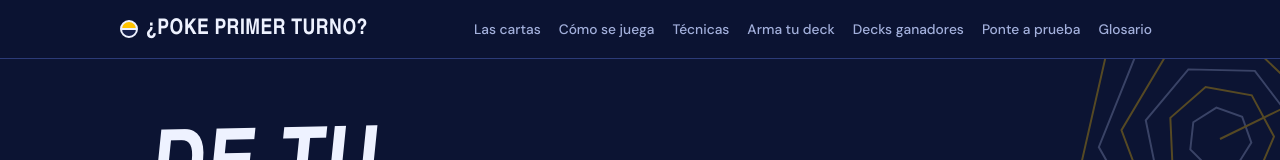
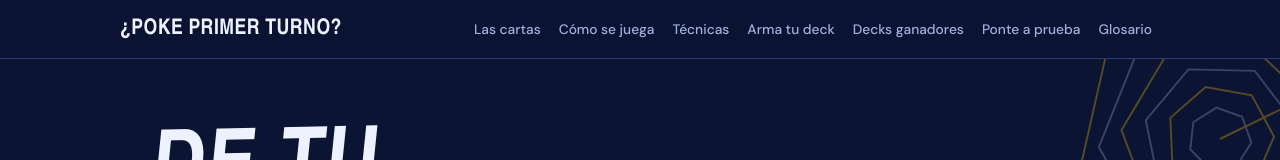
Before and after one commit to etcfilms10-max/pokeprimerturno, a plain HTML site: page index.html in a window 1280 px wide. Shown: the top 160 px of the page. Drawn offline with Linux system fonts and the light colour scheme; a web font is replaced by a local one.

Commit message:
Quitar el icono circular de la barra
Co-Authored-By: Claude Fable 5.2 <noreply@anthropic.com>

```diff
--- a/index.html
+++ b/index.html
@@ -249,7 +249,7 @@ symbol .a{stroke:var(--accent)}symbol .b{stroke:var(--muted)}
 
 <header class="nav">
   <div class="wrap">
-    <a class="brand" href="#inicio"><i></i>¿Poke primer turno?</a>
+    <a class="brand" href="#inicio">¿Poke primer turno?</a>
     <nav aria-label="Secciones">
       <a href="#cartas">Las cartas</a>
       <a href="#jugar">Cómo se juega</a>
```
